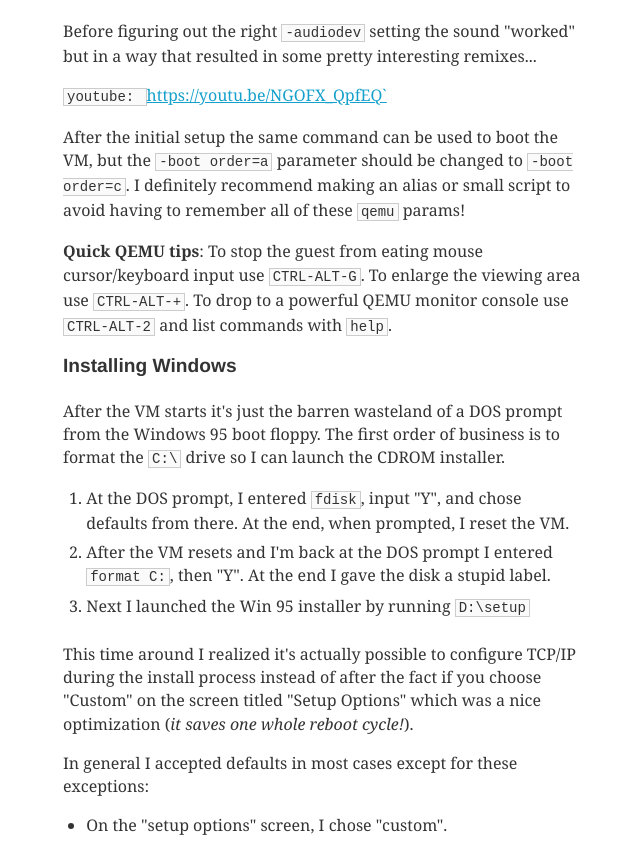
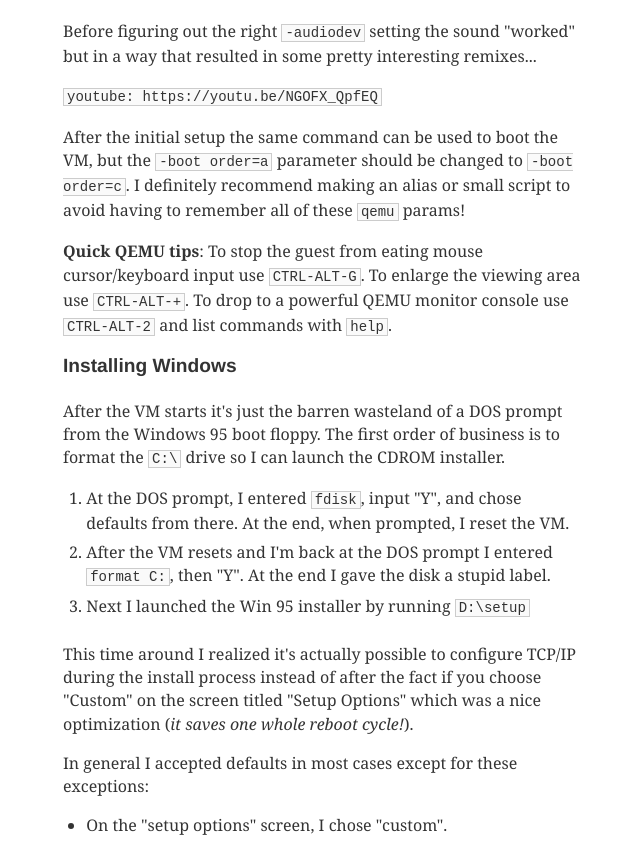
Before and after one commit to cpu/vexation, a Gatsby site in the folder site/: page /setup-qemu/ in a window 1280 px wide. Shown: the part 2831-3688 px from the top of the page, without its empty margins (316-956 px from the left). Built offline with nearby package versions, Linux system fonts and the light colour scheme; Gatsby itself is replaced by a stand-in of ours; some packages are replaced by stand-ins of ours; what typography-theme-lincoln would draw is missing.

Commit message:
site: fix qemu-setup youtube embed

```diff
--- a/site/content/blog/setup-qemu/index.md
+++ b/site/content/blog/setup-qemu/index.md
@@ -138,7 +138,7 @@ Let's talk through the more interesting `qemu-system-i386` parameters:
 Before figuring out the right `-audiodev` setting the sound "worked" but in
 a way that resulted in some pretty interesting remixes...
 
-`youtube: `https://youtu.be/NGOFX_QpfEQ`
+`youtube: https://youtu.be/NGOFX_QpfEQ`
 
 After the initial setup the same command can be used to boot the VM, but the
 `-boot order=a` parameter should be changed to `-boot order=c`. I definitely
```
